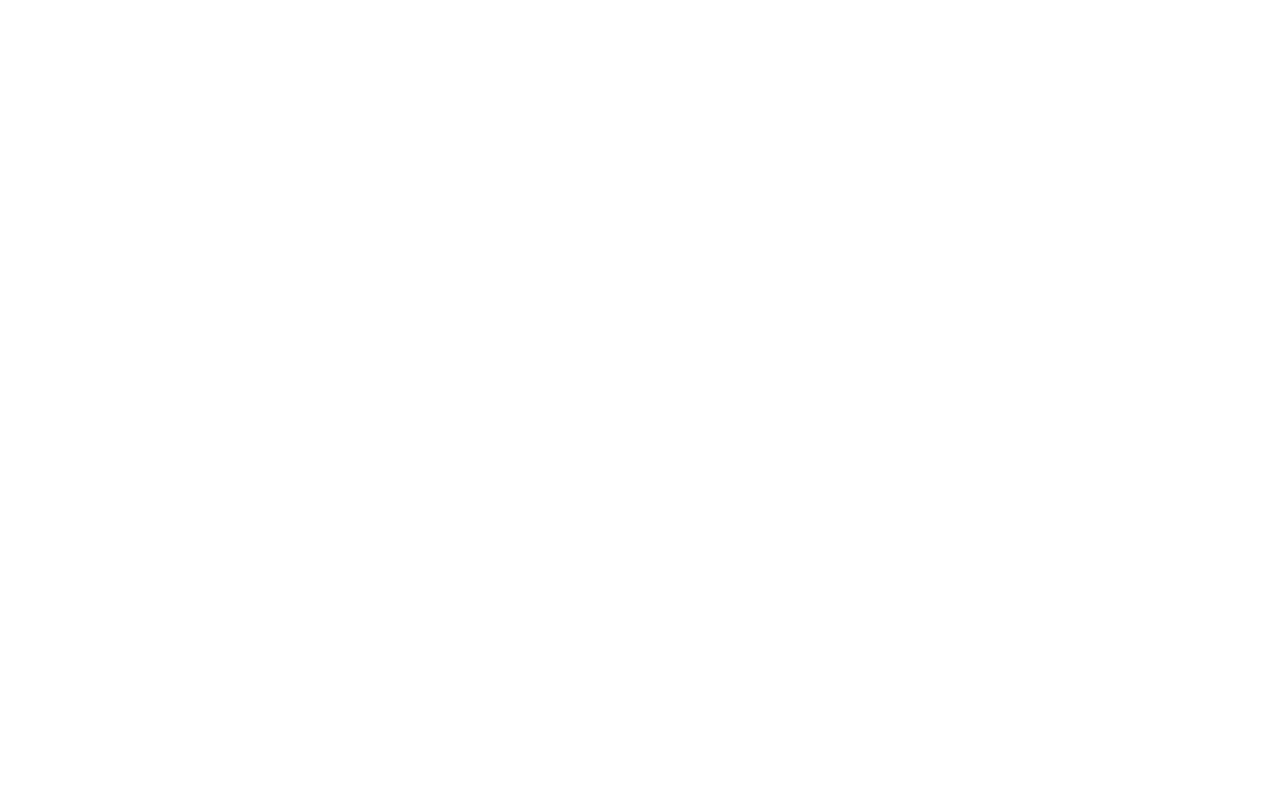
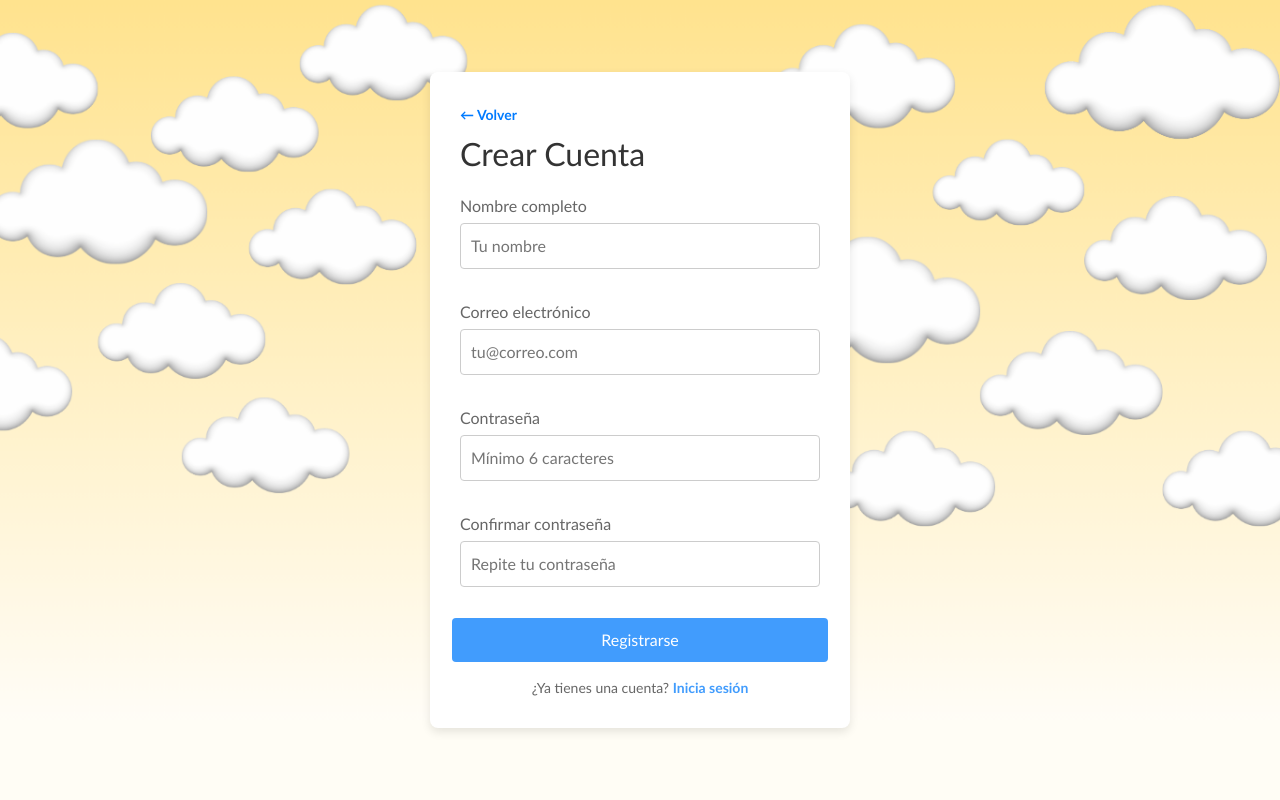
Before and after one commit to SofiaArancibiaC/Sanrucho, a Flask app: page /registro in a window 1280 px wide. Before the commit the page is empty. Run offline with Flask 3, Linux system fonts and the light colour scheme.

Commit message:
Termina registro

```diff
--- a/Frontend/static/css/estilos.css
+++ b/Frontend/static/css/estilos.css
@@ -447,6 +447,32 @@ button:hover {
   margin-bottom: 10px;
 }
 
+/*---------------------------------------------REGISTRO-------------------------------------------- */
+
+
+/* Ajustes específicos para el registro */
+.registro-container {
+    max-width: 420px; /* Un poco más ancho para albergar los nuevos campos */
+    margin: 40px 15px; /* Margen para pantallas pequeñas si el contenido supera 100vh */
+}
+
+.login-footer {
+    text-align: center;
+    font-size: 14px;
+    color: #666666;
+    margin-top: 15px;
+    width: 100%;
+}
+
+.login-footer a {
+    color: #419cfd;
+    font-weight: 600;
+}
+
+.login-footer a:hover {
+    color: #0056b3;
+    text-decoration: underline;
+}
 /*---------------------------------------------PRODUCTOS (CATALOGO)-------------------------------------------- */
 
 .container img{
--- a/Frontend/templates/login.html
+++ b/Frontend/templates/login.html
@@ -21,6 +21,9 @@
             <div class="invalid-feedback">Por favor, ingresa tu contraseña.</div>
 
             <button type="submit">Entrar</button>
+            <div class="login-footer">
+                ¿No tienes una cuenta? <a href="{{ url_for('registro') }}">Regístrate aquí</a>
+            </div>
         </form>
     </div>
 
--- a/Frontend/templates/registro.html
+++ b/Frontend/templates/registro.html
@@ -0,0 +1,51 @@
+<!DOCTYPE html>
+<html lang="es">
+<head>
+    <meta charset="UTF-8">
+    <title>Crear Cuenta</title>
+    <link href="https://cdn.jsdelivr.net/npm/bootstrap@5.3.3/dist/css/bootstrap.min.css" rel="stylesheet" integrity="sha384-QWTKZyjpPEjISv5WaRU9OFeRpok6YctnYmDr5pNlyT2bRjXh0JMhjY6hW+ALEwIH" crossorigin="anonymous">
+    <link rel="stylesheet" href="{{ url_for('static', filename='css/estilos.css') }}">
+</head>
+<body class="body-login">
+
+    <div class="login-container registro-container">
+        <a href="{{ url_for('inicio') }}" class="boton-volver">← Volver</a>
+        <h2>Crear Cuenta</h2>
+
+        <form action="{{ url_for('registro') }}" method="POST" class="row g-3 needs-validation" novalidate>
+            <div>
+                <label for="nombre">Nombre completo</label>
+                <input type="text" id="nombre" name="nombre" required placeholder="Tu nombre">
+                <div class="invalid-feedback">Por favor, ingresa tu nombre.</div>
+            </div>
+
+            <div>
+                <label for="email">Correo electrónico</label>
+                <input type="email" id="email" name="email" required placeholder="tu@correo.com">
+                <div class="invalid-feedback">Ingresa un correo electrónico válido.</div>
+            </div>
+
+            <div>
+                <label for="password">Contraseña</label>
+                <input type="password" id="password" name="password" required minlength="6" placeholder="Mínimo 6 caracteres">
+                <div class="invalid-feedback">La contraseña debe tener al menos 6 caracteres.</div>
+            </div>
+
+            <div>
+                <label for="confirm_password">Confirmar contraseña</label>
+                <input type="password" id="confirm_password" name="confirm_password" required placeholder="Repite tu contraseña">
+                <div class="invalid-feedback">Confirma tu contraseña.</div>
+            </div>
+
+            <button type="submit">Registrarse</button>
+
+            <div class="login-footer">
+                ¿Ya tienes una cuenta? <a href="{{ url_for('login') }}">Inicia sesión</a>
+            </div>
+        </form>
+    </div>
+
+    <script src="{{ url_for('static', filename='js/validaciones.js') }}"></script>
+    <script src="https://cdn.jsdelivr.net/npm/bootstrap@5.3.3/dist/js/bootstrap.bundle.min.js" integrity="sha384-YvpcrYf0tY3lHB60NNkmXc5s9fDVZLESaAA55NDzOxhy9GkcIdslK1eN7N6jIeHz" crossorigin="anonymous"></script>
+</body>
+</html>
```
